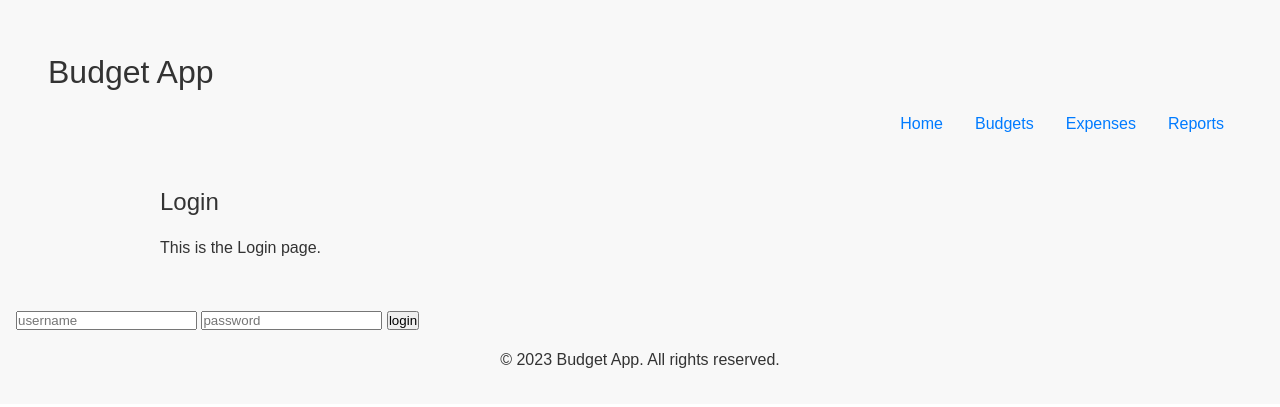
After one commit to opee2012/Budget_Project, a Flask app: page /login in a window 1280 px wide. The commit adds this page. Shown: the top 407 px of the page. Run offline with Flask 2, Linux system fonts and the light colour scheme.

Commit message:
Added a budgets.html and login.html page. Still WIP

```diff
--- a/app.py
+++ b/app.py
@@ -1,4 +1,4 @@
-from flask import Flask, render_template, request, url_for, redirect
+from flask import Flask, render_template, request, url_for, redirect, session
 from bson.objectid import ObjectId
 import db_details
 
@@ -29,9 +29,43 @@ expense = db.expense
 #     return redirect(url_for('index'))
 
 
-@app.route('/', methods=('GET', 'POST'))
-def index():
+@app.route('/')
+def home():
     return render_template('home.html')
+
+
+@app.route('/budgets')
+def budgets():
+    if 'username' in session:
+        return render_template('pages/budgets.html')
+    else:
+        # Redirect to the login page if the user is not logged in
+        return redirect(url_for('home'))
+
+
+@app.route('/login', methods=['GET', 'POST'])
+def login():
+    if request.method == 'POST':
+        # Check if the username and password are correct
+        if request.form['username'] == 'your_username' and request.form['password'] == 'your_password':
+            session['username'] = request.form['username']
+            # Redirect to the Budgets page if the login is successful
+            return redirect(url_for('budgets'))
+        else:
+            # Display an error message if the login is unsuccessful
+            error = 'Invalid username or password. Please try again.'
+            return render_template('pages/login.html', error=error)
+    else:
+        return render_template('pages/login.html')
+
+
+# Define a route for logging out
+@app.route('/logout')
+def logout():
+    # Remove the username from the session if it exists
+    session.pop('username', None)
+    # Redirect to the home page
+    return redirect(url_for('home'))
 
 
 if __name__ == '__main__':
--- a/templates/home.html
+++ b/templates/home.html
@@ -8,17 +8,20 @@
 <body>
 	<header>
       <h1>Budget App</h1>
+        {% block navigation %}
       <nav>
         <ul>
           <li><a href="#">Home</a></li>
-          <li><a href="#">Budgets</a></li>
+          <li><a href="{{ url_for('budgets') }}">Budgets</a></li>
           <li><a href="#">Expenses</a></li>
           <li><a href="#">Reports</a></li>
-          <li id="login-button"><a href="#">Log in</a></li>
+          <li><a href="{{ url_for('login') }}">Log in</a></li>
         </ul>
       </nav>
+        {% endblock %}
     </header>
 	<main>
+{% block content %}
 		<section class="intro">
 			<h2>Manage your finances with ease</h2>
 			<p>Our budget app helps you track your income and expenses, create and manage budgets, and visualize your financial data in easy-to-understand charts and graphs.</p>
@@ -33,11 +36,11 @@
 				<li></li>
 			</ul>
 		</section>
+{% endblock %}
 	</main>
 	<footer>
 		<p>&copy; 2023 Budget App. All rights reserved.</p>
 	</footer>
-	<script src="https://kit.fontawesome.com/1234567890.js" crossorigin="anonymous"></script>
 <!-- Login popup -->
 <div id="login-popup">
     <div class="popup-content">
@@ -52,25 +55,5 @@
         <div class="close-button">&times;</div>
     </div>
 </div>
-<script>
-    // Get the login button and popup elements
-    var loginButton = document.getElementById("login-button");
-    var loginPopup = document.getElementById("login-popup");
-
-    loginButton.addEventListener("click", function() {
-      loginPopup.style.display = "block";
-    });
-
-    var closeButton = loginPopup.querySelector(".close-button");
-    closeButton.addEventListener("click", function() {
-      loginPopup.style.display = "none";
-    });
-
-    window.addEventListener("click", function(event) {
-      if (event.target == loginPopup) {
-        loginPopup.style.display = "none";
-      }
-    });
-</script>
 </body>
 </html>
--- /dev/null
+++ b/templates/pages/budgets.html
@@ -0,0 +1,28 @@
+<!DOCTYPE html>
+<html lang="en">
+<head>
+	<meta charset="UTF-8">
+	<title>Budgets</title>
+	<link rel="stylesheet" href="/static/style.css">
+</head>
+<body>
+	<header>
+        {% extends "home.html" %}
+
+        {% block content %}
+          <h2>Budgets</h2>
+          <p>This is the Budgets page.</p>
+        {% endblock %}
+    {% block navigation %}
+      <nav>
+        <ul>
+          <li><a href="{{ url_for('home') }}">Home</a></li>
+          <li><a href="#">Budgets</a></li>
+          <li><a href="#">Expenses</a></li>
+          <li><a href="#">Reports</a></li>
+        </ul>
+      </nav>
+    {% endblock %}
+    </header>
+</body>
+</html>
--- /dev/null
+++ b/templates/pages/login.html
@@ -0,0 +1,34 @@
+<!DOCTYPE html>
+<html lang="en">
+  <head>
+      <meta charset="UTF-8">
+    <title>Login Page</title>
+    <link rel="stylesheet" href="/static/style.css">
+  </head>
+  <body>
+  <header>
+        {% extends "pages/budgets.html" %}
+
+        {% block content %}
+          <h2>Login</h2>
+          <p>This is the Login page.</p>
+    </header>
+    <div class="login-page">
+      <div class="form">
+        <form class="login-form" method="POST" action="{{ url_for('login') }}">
+            <label>
+                <input type="text" name="username" placeholder="username"/>
+            </label>
+            <label>
+                <input type="password" name="password" placeholder="password"/>
+            </label>
+            <button type="submit">login</button>
+          {% if error %}
+          <p class="error">{{ error }}</p>
+          {% endif %}
+        </form>
+      </div>
+    </div>
+  {% endblock %}
+  </body>
+</html>
```
